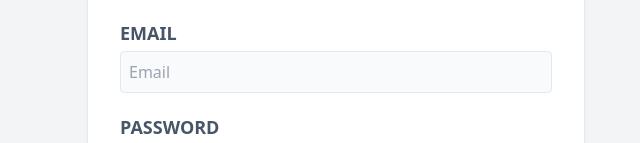
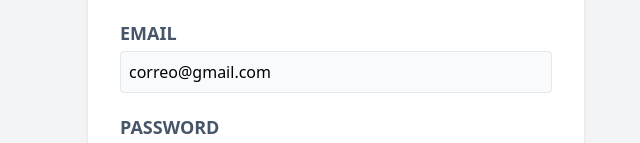
Before and after one commit to jEduardopro/UpTask_frontend, a React (Vite) app: page /register in a window 1280 px wide. Shown: the part 515-658 px from the top of the page, without its empty margins (304-944 px from the left). Built offline with nearby package versions, Linux system fonts and the light colour scheme.

Commit message:
register user with axios

```diff
--- /dev/null
+++ b/src/components/Message.tsx
@@ -0,0 +1,19 @@
+
+type Props = {
+	message: {
+		error: boolean,
+		text: string
+	}
+}
+
+const Message = ({message}: Props) => {
+	return (
+		<div className={`${message.error ? 'from-red-400 to-red-600' : 'from-sky-400 to-sky-600'}
+			bg-gradient-to-br text-center p-3 rounded-xl capitalize text-white font-bold text-sm my-10
+		`}>
+			{message.text}
+		</div>
+	)
+}
+
+export default Message
--- a/src/pages/Register.tsx
+++ b/src/pages/Register.tsx
@@ -1,10 +1,73 @@
+import { FormEvent, useState } from "react"
 import { Link } from "react-router-dom"
+import Message from "../components/Message"
+import axios, { AxiosError } from 'axios'
 
 const Register = () => {
+	const [name, setName] = useState('')
+	const [email, setEmail] = useState('correo@gmail.com')
+	const [password, setPassword] = useState('')
+	const [confirmPassword, setConfirmPassword] = useState('')
+	const [message, setMessage] = useState({
+		error: false,
+		text: ''
+	})
+
+	const handleSubmit = async (e: FormEvent) => {
+		e.preventDefault()
+
+		if ([name, email, password, confirmPassword].includes('')) {
+			setMessage({ error: true, text: 'Please fill in all fields' })
+			return
+		}
+
+		if (password !== confirmPassword) {
+			setMessage({ error: true, text: 'Passwords do not match' })
+			return
+		}
+
+		if (password.length < 6) {
+			setMessage({ error: true, text: 'Password must be at least 6 characters' })
+			return
+		}
+
+		setMessage({ error: false, text: '' })
+
+		try {
+			const payload = {
+				name,
+				email,
+				password
+			}
+			const {data} = await axios.post('http://localhost:4000/api/users', payload)
+			console.log(data);
+			setMessage({ error: false, text: data.message })
+		} catch (error: unknown) {
+			if (!axios.isAxiosError(error)) {
+				setMessage({ error: true, text: 'Something went wrong' })
+				return
+			}
+			const axiosError = error as AxiosError<{ message: string }>
+			if (axiosError.response) {
+				setMessage({ error: true, text: axiosError.response.data.message })
+			} else {
+				setMessage({ error: true, text: axiosError.message })
+			}
+		}
+
+	}
+
+	const {text} = message
+
 	return (
 		<>
 			<h1 className="text-sky-600 font-black text-6xl">Create your account and manage your projects</h1>
-			<form className="bg-white shadow rounded-lg my-10 px-8 py-10">
+
+			{text && <Message message={message} /> }
+
+			<form className="bg-white shadow rounded-lg my-10 px-8 py-10"
+				onSubmit={handleSubmit}
+			>
 				<div className="my-5">
 					<label htmlFor="name" className="uppercase text-slate-600 block text-lg font-bold">Name</label>
 					<input
@@ -12,6 +75,8 @@ const Register = () => {
 						type="text"
 						placeholder="Name"
 						className="w-full mt-1 p-2 border border-slate-200 rounded bg-slate-50 outline-none"
+						value={name}
+						onChange={(e) => setName(e.target.value)}
 					/>
 				</div>
 				<div className="my-5">
@@ -21,6 +86,8 @@ const Register = () => {
 						type="email"
 						placeholder="Email"
 						className="w-full mt-1 p-2 border border-slate-200 rounded bg-slate-50 outline-none"
+						value={email}
+						onChange={(e) => setEmail(e.target.value)}
 					/>
 				</div>
 				<div className="my-5">
@@ -30,6 +97,8 @@ const Register = () => {
 						type="password"
 						placeholder="Password"
 						className="w-full mt-1 p-2 border border-slate-200 rounded bg-slate-50 outline-none"
+						value={password}
+						onChange={(e) => setPassword(e.target.value)}
 					/>
 				</div>
 				<div className="my-5">
@@ -39,6 +108,8 @@ const Register = () => {
 						type="password"
 						placeholder="Confirm Password"
 						className="w-full mt-1 p-2 border border-slate-200 rounded bg-slate-50 outline-none"
+						value={confirmPassword}
+						onChange={(e) => setConfirmPassword(e.target.value)}
 					/>
 				</div>
 
```
